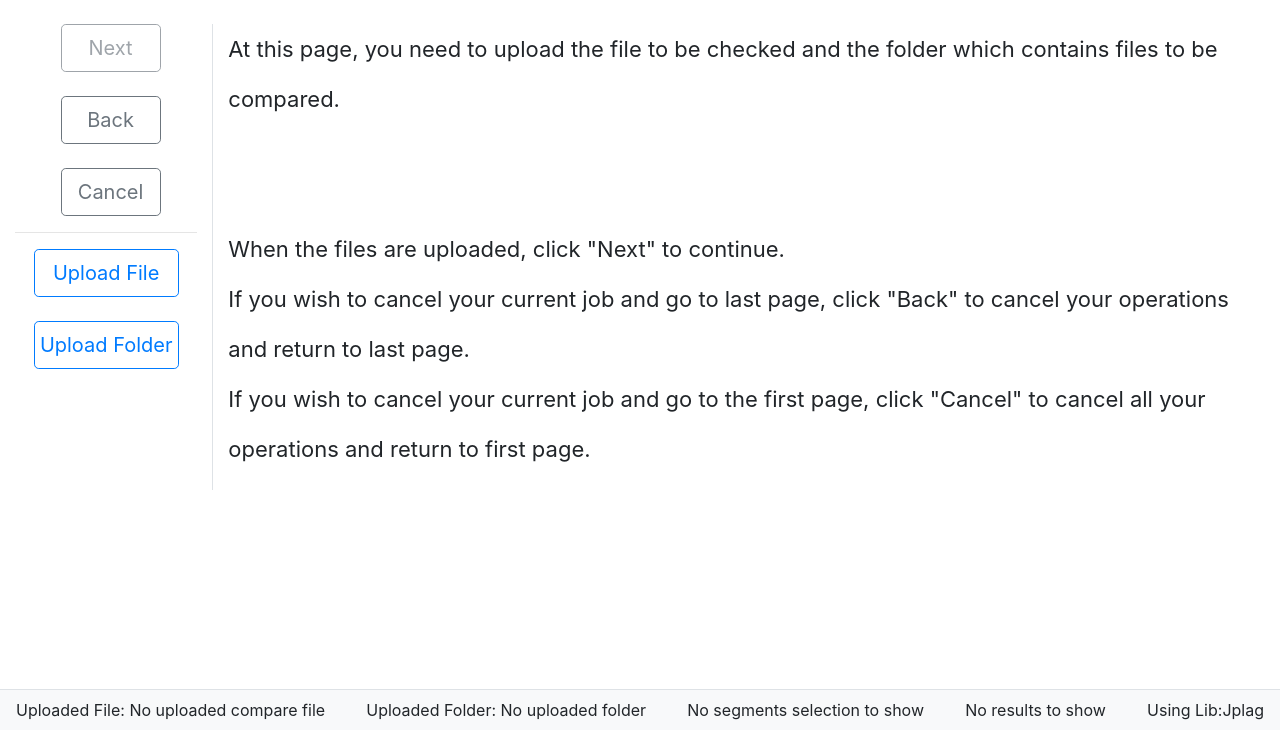
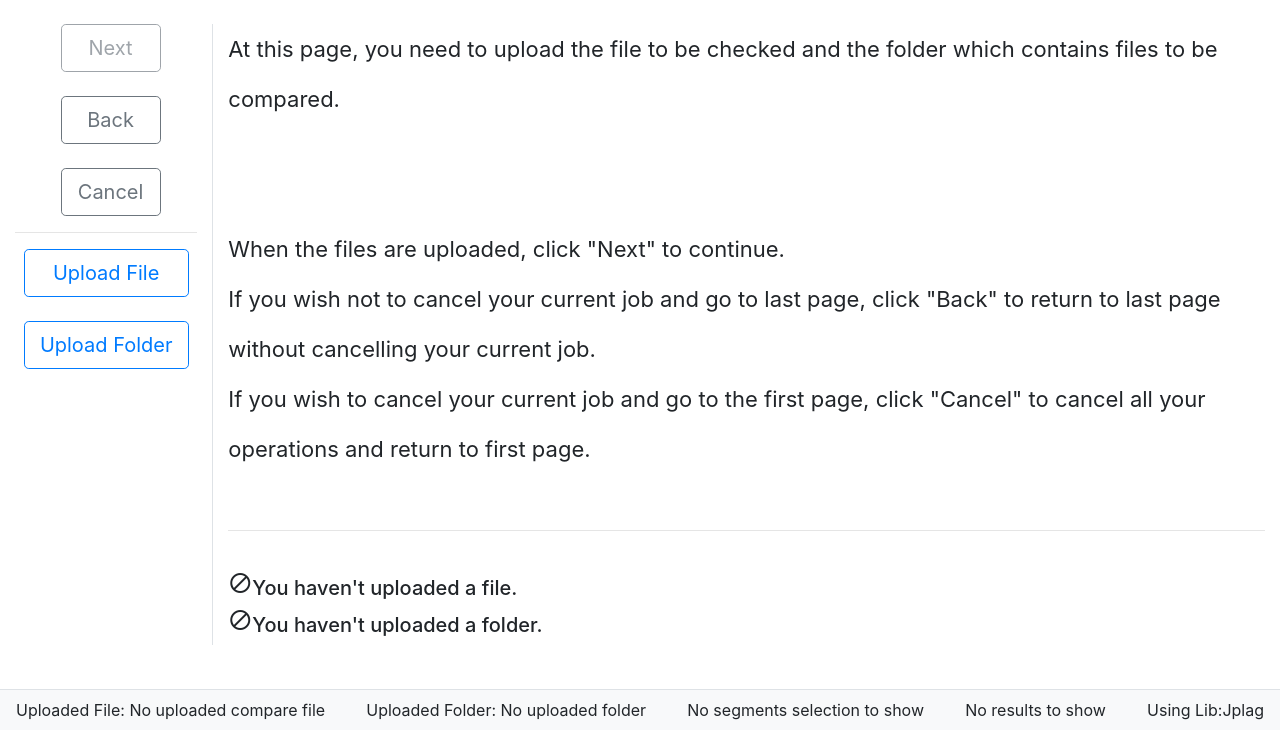
Before and after one commit to ajpetersons/Misconduct-Assessment-Tool, a Django app: page /upload/ in a window 1280 px wide. Shown: the part 70-800 px from the top of the page. Run offline with Django 3.2, Linux system fonts and the light colour scheme; some libraries are stand-ins or nearby versions.

Commit message:
Improved the uploaded page

```diff
--- a/misconduct_detection_app/static/css/upload.css
+++ b/misconduct_detection_app/static/css/upload.css
@@ -3,7 +3,7 @@ input[type="file"] {
 }
 
 .btn-custom-size-for-upload {
-    width: 145px;
+    width: 165px;
 }
 
 .label-for-upload {
--- a/misconduct_detection_app/static/js/layout_load_before.js
+++ b/misconduct_detection_app/static/js/layout_load_before.js
@@ -8,7 +8,8 @@ function loadUploadedComparingFile() {
         $("#fileToComparePathList").append("No uploaded compare file");
     } else {
         let linkToFile = $("<a></a>").attr({
-            "href": "examine/singlefiles/" + fileToComparePathList
+            "href": "/examine/singlefiles/" + fileToComparePathList,
+            "target": "_blank",
         }).text(fileToComparePathList);
         $("#fileToComparePathList").append(linkToFile);
     }
@@ -23,9 +24,9 @@ function loadUploadedFolder() {
         $("#folderPathList").append("No uploaded folder");
     } else {
         let linkToFile = $("<a></a>").attr({
-            "href": "examine/singlefiles/" + folderPathList
+            "href": "/examine/singlefiles/" + folderPathList
         }).text("folderPathList");
-        $("#folderPathList").append(linkToFile);
+        $("#folderPathList").append("Something here");
     }
 }
 
--- a/misconduct_detection_app/static/js/upload.js
+++ b/misconduct_detection_app/static/js/upload.js
@@ -4,13 +4,24 @@ pageName = "Uploading";
 let uploadFileFinish = false;
 let uploadFolderFinish = false;
 
-function uploadFile() {
+function modifyDOMAfterUploadingFile() {
     uploadFileFinish = true;
     openNextButton();
-    document.getElementById("uploadFile_Label").classList.remove("btn-outline-primary");
-    document.getElementById("uploadFile_Label").classList.add("btn-outline-secondary");
-    document.getElementById("uploadFile_Label").classList.add("disabled");
-    let singleFile = new FormData($('#uploadFile_Form')[0]);
+    $("#uploadFileLabel").text("Reupload File");
+    $("#uploadFileCheck").empty();
+}
+
+function modifyDOMAfterUploadingFolder() {
+    uploadFolderFinish = true;
+    openNextButton();
+    $("#uploadFolderLabel").text("Reupload Folder");
+    $("#uploadFolderCheck").empty();
+}
+
+function uploadFile() {
+    modifyDOMAfterUploadingFile();
+    let singleFile = new FormData($('#uploadFileForm')[0]);
+    $("#uploadFileCheck").append("<i class='fa fa-spinner fa-spin'></i>Please wait while uploading...");
 
     $.ajax({
         url: "uploadFile/",
@@ -27,15 +38,17 @@ function uploadFile() {
             uploading = false;
         }
     });
+
+    $(document).ajaxStop(function() {
+        $("#uploadFileCheck").empty();
+        $("#uploadFileCheck").append("<i class='material-icons'>check</i>Selected file uploaded.");
+    });
 }
 
 function uploadFolder() {
-    uploadFolderFinish = true;
-    openNextButton();
-    document.getElementById("uploadFolder_Label").classList.remove("btn-outline-primary");
-    document.getElementById("uploadFolder_Label").classList.add("btn-outline-secondary");
-    document.getElementById("uploadFolder_Label").classList.add("disabled");
-    let folderFile = new FormData($('#uploadFolder_Form')[0]);
+    modifyDOMAfterUploadingFolder();
+    let folderFile = new FormData($('#uploadFolderForm')[0]);
+    $("#uploadFolderCheck").append("<i class='fa fa-spinner fa-spin'></i>Please wait while uploading...");
 
     $.ajax({
         url: "uploadFolder/",
@@ -52,21 +65,39 @@ function uploadFolder() {
             uploading = false;
         }
     });
+
+    $(document).ajaxStop(function() {
+        $("#uploadFolderCheck").empty();
+        $("#uploadFolderCheck").append("<i class='material-icons'>check</i>Selected folder uploaded.");
+    });
 }
 
 function openNextButton() {
-    if (uploadFileFinish == true && uploadFolderFinish == true)
-    {
+    if (uploadFileFinish == true && uploadFolderFinish == true) {
         document.getElementById("nextButton").removeAttribute("disabled");
         document.getElementById("nextButton").removeAttribute("title");
     }
 }
 
+$("#uploadFileForm").change(function (){
+    uploadFile();
+ });
+
+$("#uploadFolderForm").change(function (){
+   uploadFolder();
+});
+
 $(document).ready(function () {
-    if ((fileToComparePathList != "NOFOLDEREXISTS") && folderPathList[0] != "NOFOLDEREXISTS")
-    {
-        uploadFileFinish = true;
-        uploadFolderFinish = true;
-        openNextButton();
+    if (fileToComparePathList != "NOFOLDEREXISTS") {
+        modifyDOMAfterUploadingFile();
+        $("#uploadFileCheck").empty();
+        $("#uploadFileCheck").append("<i class='material-icons'>check</i>Selected file uploaded.");
     }
+
+    if (folderPathList[0] != "NOFOLDEREXISTS") {
+        modifyDOMAfterUploadingFolder();
+        $("#uploadFolderCheck").empty();
+        $("#uploadFolderCheck").append("<i class='material-icons'>check</i>Selected folder uploaded.");
+    }
+    openNextButton();
 });
--- a/misconduct_detection_app/templates/misconduct_detection_app/select.html
+++ b/misconduct_detection_app/templates/misconduct_detection_app/select.html
@@ -14,7 +14,7 @@
     <div class="offset-md-3">
         <a href="runningWaitingPage\"><button type="button" class="btn btn-outline-secondary btn-lg btn-custom-size" id="nextButton">Next</button></a>
         <br><br>
-        <a href="\examine\"><button type="button" class="btn btn-outline-secondary btn-lg btn-custom-size">Back</button></a>
+        <a href="\upload\"><button type="button" class="btn btn-outline-secondary btn-lg btn-custom-size">Back</button></a>
         <br><br>
         <button type="button" class="btn btn-outline-secondary btn-lg btn-custom-size" data-toggle="modal" data-target="#cancelButton">Cancel</button>
         <br>
--- a/misconduct_detection_app/templates/misconduct_detection_app/upload.html
+++ b/misconduct_detection_app/templates/misconduct_detection_app/upload.html
@@ -18,20 +18,20 @@
 
     <hr>
 
-    <form class="form-inline" role="form" method="post" enctype="multipart/form-data" accept-charset="utf-8" action="uploadFile/" id="uploadFile_Form">
+    <form class="form-inline" role="form" method="post" enctype="multipart/form-data" accept-charset="utf-8" id="uploadFileForm">
         {% csrf_token %}
-        <input type="file" name="file" onchange="uploadFile();" id="uploadFile_Input">
-        <label for="uploadFile_Input" class="btn btn-outline-primary btn-lg btn-custom-size-for-upload label-for-upload" id="uploadFile_Label">
+        <input type="file" name="file" id="uploadFileInput">
+        <label for="uploadFileInput" class="btn btn-outline-primary btn-lg btn-custom-size-for-upload label-for-upload" id="uploadFileLabel">
             Upload File
         </label>
     </form>
 
     <br>
 
-    <form class="form-inline" role="form" method="post" enctype="multipart/form-data" accept-charset="utf-8" action="uploadFolder/" id="uploadFolder_Form" value="value">
+    <form class="form-inline" role="form" method="post" enctype="multipart/form-data" accept-charset="utf-8" id="uploadFolderForm" value="value">
         {% csrf_token %}
-        <input type="file" name="file" onchange="uploadFolder();" id="uploadFolder_Input" directory multiple webkitdirectory mozdirectory>
-        <label for="uploadFolder_Input" class="btn btn-outline-primary btn-lg btn-custom-size-for-upload label-for-upload" id="uploadFolder_Label">
+        <input type="file" name="file" id="uploadFolderInput" directory multiple webkitdirectory mozdirectory>
+        <label for="uploadFolderInput" class="btn btn-outline-primary btn-lg btn-custom-size-for-upload label-for-upload" id="uploadFolderLabel">
             Upload Folder
         </label>
     </form>
@@ -41,10 +41,18 @@
 {% endblock %}
 
 {% block content %}
-    <p id="upload_Content">
+    <p id="uploadContent">
         At this page, you need to upload the file to be checked and the folder which contains files to be compared. <br> <br> <br>
         When the files are uploaded, click "Next" to continue. <br>
-        If you wish to cancel your current job and go to last page, click "Back" to cancel your operations and return to last page.<br>
+        If you wish not to cancel your current job and go to last page, click "Back" to return to last page without cancelling your current job.<br>
         If you wish to cancel your current job and go to the first page, click "Cancel" to cancel all your operations and return to first page.<br>
     </p>
+
+    <br><hr><br>
+
+    <div>
+        <h5 id="uploadFileCheck"><i class="material-icons">block</i>You haven't uploaded a file.</h4>
+        <h5 id="uploadFolderCheck"><i class="material-icons">block</i>You haven't uploaded a folder.</h4>
+    </div>
+
 {% endblock %}
```
